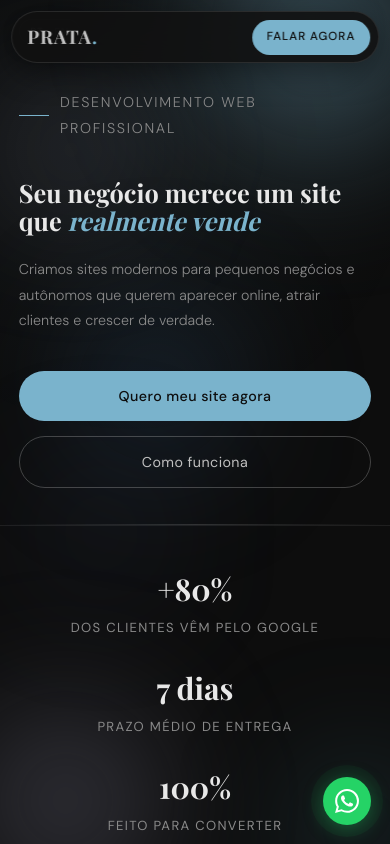
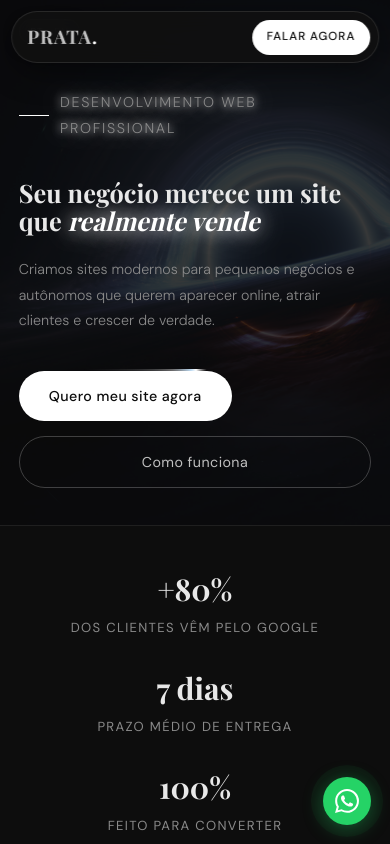
Before and after one commit to JoaoPauloPrata/prata.dev, a React (Vite) app: page / in a window 390 px wide. Shown: the top 844 px of the page. Built offline with nearby package versions, Linux system fonts and the light colour scheme; a web font is replaced by a local one.

Commit message:
Adding wormhole background video

```diff
--- a/src/App.jsx
+++ b/src/App.jsx
@@ -9,12 +9,9 @@ import Testimonials from './components/Testimonials'
 import CTA from './components/CTA'
 import Footer from './components/Footer'
 import WhatsAppFloat from './components/WhatsAppFloat'
-import AuroraBackground from './components/AuroraBackground'
-
 export default function App() {
   return (
     <LangProvider>
-      <AuroraBackground />
       <LangToggle />
       <Nav />
       <Hero />
--- a/src/components/Hero.jsx
+++ b/src/components/Hero.jsx
@@ -1,8 +1,11 @@
 import { useRef, useEffect } from 'react'
 import { useLang } from '../context/LangContext'
+import wormhole from '../assets/wormhole.mp4'
+import buraconegro from '../assets/buraconegro.png'
 
 export default function Hero() {
   const heroRef = useRef(null)
+  const videoRef = useRef(null)
   const { t } = useLang()
 
   useEffect(() => {
@@ -25,7 +28,6 @@ export default function Hero() {
     }
 
     const tick = () => {
-      // Lerp toward target — 0.06 = smooth lag
       currentX += (targetX - currentX) * 0.06
       currentY += (targetY - currentY) * 0.06
 
@@ -46,12 +48,59 @@ export default function Hero() {
     }
   }, [])
 
+  // Lazy-load the video after first paint, then fade it in on canplay
+  // Pause when scrolled out of view via IntersectionObserver
+  useEffect(() => {
+    const video = videoRef.current
+    if (!video) return
+
+    const onCanPlay = () => {
+      video.play().catch(() => {})
+      video.classList.add('hero-video-bg--ready')
+    }
+
+    video.addEventListener('canplay', onCanPlay, { once: true })
+    video.src = wormhole
+
+    const observer = new IntersectionObserver(
+      ([entry]) => {
+        if (entry.isIntersecting) {
+          video.play().catch(() => {})
+        } else {
+          video.pause()
+        }
+      },
+      { threshold: 0.1 }
+    )
+    observer.observe(video)
+
+    return () => {
+      video.removeEventListener('canplay', onCanPlay)
+      observer.disconnect()
+    }
+  }, [])
+
   return (
     <div className="hero" ref={heroRef}>
+      <img
+        className="hero-video-bg hero-video-bg--fallback"
+        src={buraconegro}
+        alt=""
+        aria-hidden="true"
+        fetchpriority="high"
+      />
+      <video
+        ref={videoRef}
+        className="hero-video-bg"
+        muted
+        loop
+        playsInline
+      />
       <p className="hero-eyebrow">{t.hero.eyebrow}</p>
       <h1>{t.hero.h1} <em>{t.hero.h1Em}</em></h1>
       <p>{t.hero.p}</p>
       <div className="hero-btns">
+        <div className="btn-star-wrap">
           <a
             href={`https://wa.me/${t.waNumber}?text=${t.hero.waMsg}`}
             className="btn-primary"
@@ -60,6 +109,7 @@ export default function Hero() {
           >
             {t.hero.btnPrimary}
           </a>
+        </div>
         <a href="#como-funciona" className="btn-ghost">{t.hero.btnGhost}</a>
       </div>
     </div>
--- a/src/index.css
+++ b/src/index.css
@@ -13,7 +13,7 @@ html { font-size: clamp(15px, 1vw, 16px); }
   --preto: #0d0d0d;
   --off: #111111;
   --texto: #d0d0d0;
-  --acento: #7ab3cc;
+  --acento: #ffffff;
   --container: 1440px;
   --pad-x: max(2.5rem, calc((100% - var(--container)) / 2));
 }
@@ -26,136 +26,6 @@ body {
   line-height: 1.7;
 }
 
-/* =============================================
-   AURORA BACKGROUND
-   ============================================= */
-
-.aurora {
-  position: fixed;
-  inset: 0;
-  z-index: 0;
-  overflow: hidden;
-  pointer-events: none;
-}
-
-.aurora-blob {
-  position: absolute;
-  border-radius: 50%;
-  filter: blur(100px);
-  opacity: 0;
-  animation-fill-mode: forwards;
-}
-
-/* Blob 1 — bright blue, top-right */
-.aurora-blob-1 {
-  width: 60vw;
-  height: 60vw;
-  background: radial-gradient(circle, rgba(122,179,204,0.65) 0%, rgba(122,179,204,0) 70%);
-  top: -20vw;
-  right: -15vw;
-  translate: calc(var(--aurora-mx, 0) * -55px) calc(var(--aurora-my, 0) * -38px);
-  animation: aurora-1 10s ease-in-out infinite, aurora-fade-in 1.5s ease 0.2s forwards;
-}
-
-/* Blob 2 — silver, bottom-left */
-.aurora-blob-2 {
-  width: 55vw;
-  height: 55vw;
-  background: radial-gradient(circle, rgba(160,160,190,0.45) 0%, rgba(160,160,190,0) 70%);
-  bottom: -15vw;
-  left: -10vw;
-  translate: calc(var(--aurora-mx, 0) * 45px) calc(var(--aurora-my, 0) * 55px);
-  animation: aurora-2 12s ease-in-out infinite, aurora-fade-in 1.5s ease 0.5s forwards;
-}
-
-/* Blob 3 — deep blue, center */
-.aurora-blob-3 {
-  width: 45vw;
-  height: 45vw;
-  background: radial-gradient(circle, rgba(60,110,160,0.38) 0%, rgba(60,110,160,0) 70%);
-  top: 35%;
-  left: 28%;
-  translate: calc(var(--aurora-mx, 0) * -75px) calc(var(--aurora-my, 0) * -60px);
-  animation: aurora-3 14s ease-in-out infinite, aurora-fade-in 1.5s ease 0.8s forwards;
-}
-
-/* Blob 4 — cool silver, top-left */
-.aurora-blob-4 {
-  width: 38vw;
-  height: 38vw;
-  background: radial-gradient(circle, rgba(192,192,230,0.28) 0%, rgba(192,192,230,0) 70%);
-  top: 8%;
-  left: -5vw;
-  translate: calc(var(--aurora-mx, 0) * 60px) calc(var(--aurora-my, 0) * -42px);
-  animation: aurora-4 11s ease-in-out infinite, aurora-fade-in 1.5s ease 1s forwards;
-}
-
-/* Blob 5 — teal, bottom-right */
-.aurora-blob-5 {
-  width: 42vw;
-  height: 42vw;
-  background: radial-gradient(circle, rgba(80,160,180,0.3) 0%, rgba(80,160,180,0) 70%);
-  bottom: -10vw;
-  right: -8vw;
-  translate: calc(var(--aurora-mx, 0) * -48px) calc(var(--aurora-my, 0) * 65px);
-  animation: aurora-5 9s ease-in-out infinite, aurora-fade-in 1.5s ease 1.2s forwards;
-}
-
-/* Blob 6 — indigo, center-left */
-.aurora-blob-6 {
-  width: 30vw;
-  height: 30vw;
-  background: radial-gradient(circle, rgba(100,130,200,0.22) 0%, rgba(100,130,200,0) 70%);
-  top: 55%;
-  left: 5%;
-  translate: calc(var(--aurora-mx, 0) * 70px) calc(var(--aurora-my, 0) * 48px);
-  animation: aurora-6 13s ease-in-out infinite, aurora-fade-in 1.5s ease 1.4s forwards;
-}
-
-@keyframes aurora-fade-in {
-  to { opacity: 1; }
-}
-
-@keyframes aurora-1 {
-  0%, 100% { transform: translate(0, 0) scale(1); }
-  25%       { transform: translate(-8vw, 10vw) scale(1.1); }
-  50%       { transform: translate(6vw, -6vw) scale(0.93); }
-  75%       { transform: translate(-4vw, -8vw) scale(1.07); }
-}
-
-@keyframes aurora-2 {
-  0%, 100% { transform: translate(0, 0) scale(1); }
-  30%       { transform: translate(10vw, -8vw) scale(1.12); }
-  60%       { transform: translate(-6vw, 6vw) scale(0.91); }
-  80%       { transform: translate(7vw, 4vw) scale(1.08); }
-}
-
-@keyframes aurora-3 {
-  0%, 100% { transform: translate(0, 0) scale(1); }
-  20%       { transform: translate(6vw, -9vw) scale(1.14); }
-  55%       { transform: translate(-8vw, 7vw) scale(0.88); }
-  80%       { transform: translate(4vw, -4vw) scale(1.06); }
-}
-
-@keyframes aurora-4 {
-  0%, 100% { transform: translate(0, 0) scale(1); }
-  35%       { transform: translate(8vw, 11vw) scale(1.1); }
-  65%       { transform: translate(-4vw, -7vw) scale(0.94); }
-}
-
-@keyframes aurora-5 {
-  0%, 100% { transform: translate(0, 0) scale(1); }
-  40%       { transform: translate(-9vw, -6vw) scale(1.13); }
-  70%       { transform: translate(5vw, 8vw) scale(0.9); }
-}
-
-@keyframes aurora-6 {
-  0%, 100% { transform: translate(0, 0) scale(1); }
-  30%       { transform: translate(7vw, -10vw) scale(1.1); }
-  65%       { transform: translate(-5vw, 5vw) scale(0.93); }
-}
-
-/* All page content must sit above the aurora */
 nav, .hero, .stats, section, .cta-section, footer, .whatsapp-float {
   position: relative;
   z-index: 1;
@@ -217,7 +87,7 @@ nav a:hover { color: var(--prata); }
 
 .nav-cta:hover {
   color: var(--preto) !important;
-  box-shadow: 0 4px 16px rgba(122,179,204,0.35);
+  box-shadow: 0 4px 16px rgba(255,255,255,0.35);
   transform: translateY(-1px);
 }
 
@@ -261,26 +131,37 @@ nav a:hover { color: var(--prata); }
   overflow: hidden;
 }
 
-.hero::before {
-  content: '';
+.hero-video-bg {
   position: absolute;
-  top: -30%;
-  right: -10%;
-  width: 600px;
-  height: 600px;
-  border-radius: 50%;
-  background: radial-gradient(circle, rgba(122,179,204,0.06) 0%, transparent 70%);
+  inset: -5%;
+  width: 110%;
+  height: 110%;
+  object-fit: cover;
+  opacity: 0.18;
   pointer-events: none;
+  z-index: 0;
+  translate: calc(var(--mx, 0) * 30px) calc(var(--my, 0) * 20px);
+  will-change: translate;
 }
 
-.hero::after {
-  content: '';
-  position: absolute;
-  bottom: 0;
-  left: 0;
-  right: 0;
-  height: 1px;
-  background: linear-gradient(90deg, transparent, rgba(192,192,192,0.2), transparent);
+.hero-video-bg--fallback {
+  z-index: 1;
+}
+
+/* Video starts invisible, fades in once ready */
+video.hero-video-bg {
+  opacity: 0;
+  transition: opacity 0.8s ease;
+  z-index: 2;
+}
+
+video.hero-video-bg.hero-video-bg--ready {
+  opacity: 0.18;
+}
+
+.hero > *:not(.hero-video-bg) {
+  position: relative;
+  z-index: 1;
 }
 
 .hero-eyebrow {
@@ -290,6 +171,10 @@ nav a:hover { color: var(--prata); }
   color: var(--acento);
   margin-bottom: 1.5rem;
   display: flex;
+  text-shadow:
+    0 0 8px rgba(255, 255, 255, 1),
+    0 0 24px rgba(255, 255, 255, 0.7),
+    0 0 48px rgba(255, 255, 255, 0.3);
   align-items: center;
   gap: 0.75rem;
 }
@@ -316,6 +201,10 @@ nav a:hover { color: var(--prata); }
   font-style: italic;
   color: var(--acento);
   display: inline-block; /* required for translate to apply on inline elements */
+  text-shadow:
+    0 0 18px rgba(255, 255, 255, 0.9),
+    0 0 40px rgba(255, 255, 255, 0.5),
+    0 0 80px rgba(255, 255, 255, 0.2);
 }
 
 /* ---- Hero parallax layers (driven by --mx / --my set via JS) ---- */
@@ -385,10 +274,51 @@ nav a:hover { color: var(--prata); }
 
 .btn-primary:hover {
   transform: translateY(-2px);
-  box-shadow: 0 8px 28px rgba(122,179,204,0.38);
+  box-shadow: 0 8px 28px rgba(255,255,255,0.38);
 }
 
 .btn-primary:hover::after { left: 160%; }
+
+/* ---- Shooting star border ---- */
+@property --star-angle {
+  syntax: '<angle>';
+  initial-value: 0deg;
+  inherits: false;
+}
+
+.btn-star-wrap {
+  position: relative;
+  display: inline-flex;
+  border-radius: 999px;
+}
+
+.btn-star-wrap::before {
+  content: '';
+  position: absolute;
+  inset: -2px;
+  border-radius: 999px;
+  background: conic-gradient(
+    from var(--star-angle),
+    transparent 0%,
+    transparent 72%,
+    rgba(255, 255, 255, 0.4) 82%,
+    rgba(200, 230, 255, 0.95) 91%,
+    white 94%,
+    transparent 100%
+  );
+  animation: star-rotate 3s linear infinite;
+  padding: 2px;
+  -webkit-mask:
+    linear-gradient(#fff 0 0) content-box,
+    linear-gradient(#fff 0 0);
+  mask-composite: exclude;
+  -webkit-mask-composite: xor;
+  pointer-events: none;
+}
+
+@keyframes star-rotate {
+  to { --star-angle: 360deg; }
+}
 
 .btn-ghost {
   background: transparent;
@@ -490,15 +420,15 @@ section {
 }
 
 .service-card:hover {
-  border-color: rgba(122,179,204,0.4);
+  border-color: rgba(255,255,255,0.4);
   transform: translateY(-3px);
-  box-shadow: 0 8px 32px rgba(122,179,204,0.07);
+  box-shadow: 0 8px 32px rgba(255,255,255,0.07);
 }
 
 .service-icon {
   width: 40px;
   height: 40px;
-  border: 0.5px solid rgba(122,179,204,0.3);
+  border: 0.5px solid rgba(255,255,255,0.3);
   border-radius: 10px;
   display: flex;
   align-items: center;
@@ -544,7 +474,7 @@ section {
   top: 1.9rem;
   bottom: 1.9rem;
   width: 2px;
-  background: rgba(122,179,204,0.1);
+  background: rgba(255,255,255,0.1);
   border-radius: 999px;
   overflow: hidden;
 }
@@ -553,9 +483,9 @@ section {
 .roadmap-fill {
   width: 100%;
   height: 0%;
-  background: linear-gradient(to bottom, var(--acento), rgba(122,179,204,0.35));
+  background: linear-gradient(to bottom, var(--acento), rgba(255,255,255,0.35));
   border-radius: 999px;
-  box-shadow: 0 0 10px rgba(122,179,204,0.45);
+  box-shadow: 0 0 10px rgba(255,255,255,0.45);
   will-change: height;
 }
 
@@ -592,7 +522,7 @@ section {
   font-family: 'Playfair Display', serif;
   font-size: 2rem;
   font-weight: 700;
-  color: rgba(122,179,204,0.18);
+  color: rgba(255,255,255,0.18);
   line-height: 1;
   padding-top: 0.2rem;
   transition: color 0.45s ease;
@@ -623,8 +553,8 @@ section {
 /* ---- Active state ---- */
 .step-road.step-active .roadmap-node {
   border-color: var(--acento);
-  background: rgba(122,179,204,0.1);
-  box-shadow: 0 0 0 5px rgba(122,179,204,0.07), 0 0 18px rgba(122,179,204,0.35);
+  background: rgba(255,255,255,0.1);
+  box-shadow: 0 0 0 5px rgba(255,255,255,0.07), 0 0 18px rgba(255,255,255,0.35);
 }
 
 .step-road.step-active .step-num {
@@ -682,7 +612,7 @@ section {
   content: '"';
   font-family: 'Playfair Display', serif;
   font-size: 5rem;
-  color: rgba(122,179,204,0.12);
+  color: rgba(255,255,255,0.12);
   position: absolute;
   top: -0.5rem;
   left: 1rem;
@@ -726,7 +656,7 @@ section {
   transform: translate(-50%, -50%);
   width: 500px;
   height: 300px;
-  background: radial-gradient(ellipse, rgba(122,179,204,0.07) 0%, transparent 70%);
+  background: radial-gradient(ellipse, rgba(255,255,255,0.07) 0%, transparent 70%);
   pointer-events: none;
 }
 
@@ -980,44 +910,6 @@ footer p {
   /* Footer */
   footer { flex-direction: column; text-align: center; }
 
-  /* Aurora — reduce size & blur for mobile portrait */
-  .aurora-blob {
-    filter: blur(70px);
-    translate: none; /* disable mouse parallax on touch devices */
-  }
-  .aurora-blob-1 {
-    width: 80vw;
-    height: 80vw;
-    top: -25vw;
-    right: -20vw;
-  }
-  .aurora-blob-2 {
-    width: 70vw;
-    height: 70vw;
-    bottom: -20vw;
-    left: -15vw;
-  }
-  .aurora-blob-3 {
-    width: 60vw;
-    height: 60vw;
-    top: 30%;
-    left: 15%;
-  }
-  .aurora-blob-4 {
-    width: 50vw;
-    height: 50vw;
-  }
-  .aurora-blob-5 {
-    width: 55vw;
-    height: 55vw;
-    bottom: -15vw;
-    right: -15vw;
-  }
-  .aurora-blob-6 {
-    width: 40vw;
-    height: 40vw;
-  }
-
   /* WhatsApp float */
   .whatsapp-float {
     bottom: 1.25rem;
```
Also changed, not shown: src/assets/buraconegro.png (added), 1 other file (tests, documents, lock files or other folders). Lines whose indentation alone changed are shown as unchanged.
